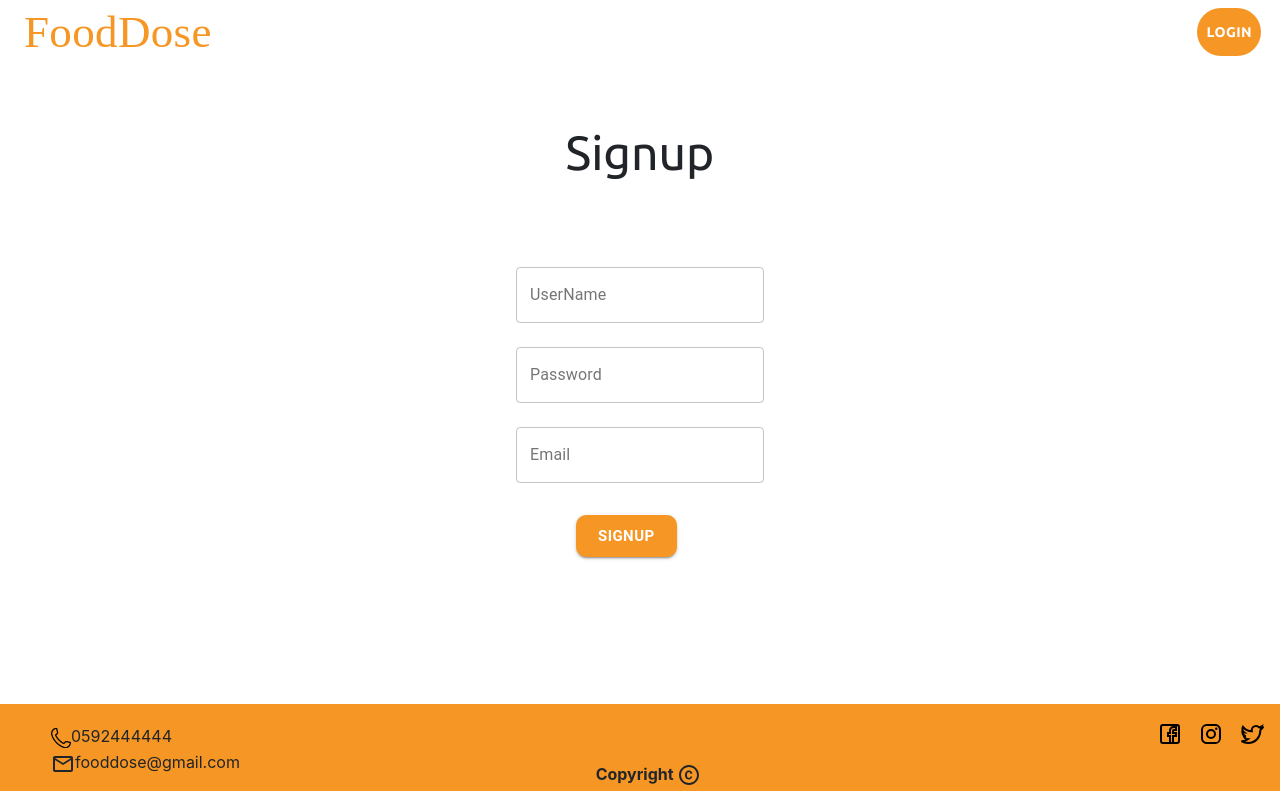
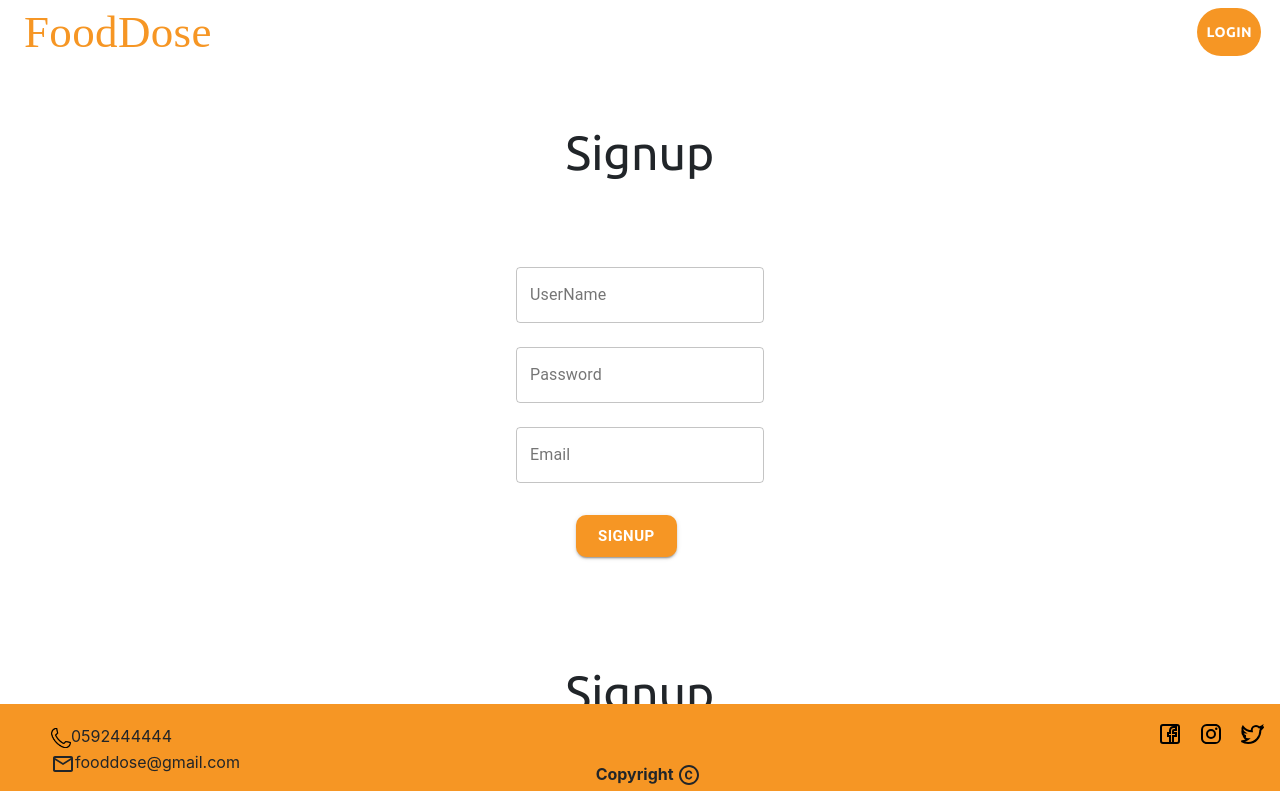
Before and after one commit to shaima96/FoodDoseRepo, a React (Create React App) app in the folder frontend/: page /signup in a window 1280 px wide. Shown: the top 791 px of the page. Built offline with nearby package versions, Linux system fonts and the light colour scheme; a web font is replaced by a local one.

Commit message:
added the res-componant

```diff
--- a/frontend/src/App.js
+++ b/frontend/src/App.js
@@ -9,13 +9,20 @@ class App extends Component {
     render() {
         return (
             <div className="App">
+                <div className='header'>
+                    <Header />
+                </div>
+                 <div>
                 <Router>
-                <Header/>
                     <Route path="/" exact component={() => <Home />} />
                     <Route path="/login" exact component={() => <Login />} />
                     <Route path="/signup" exact component={() => <SignUp />} />
+                    <Route path="/signup" exact component={() => <SignUp />} />
+                </Router>
+                </div>
+                <div className="footer">
                     <Footer />
-                </Router>
+                </div>
             </div>
         );
     }
--- a/frontend/src/components/Header/header.js
+++ b/frontend/src/components/Header/header.js
@@ -30,7 +30,8 @@ function Header() {
         <div className={classes.root}>
             <AppBar position="static" class="appbar">
                 <Toolbar>
-                    <Typography variant="h6" className={classes.title} id="fooddose">
+
+                    <Typography variant="h6" className={classes.title} id="fooddose" >
                         FoodDose
                         </Typography>
                     <Login onClick={() => {
```
Also changed, not shown: frontend/src/components/Fastrsturant/fastrsturant.js (added, +28 -0 lines), frontend/src/components/Fastrsturant/fastrsturant.css (added).
